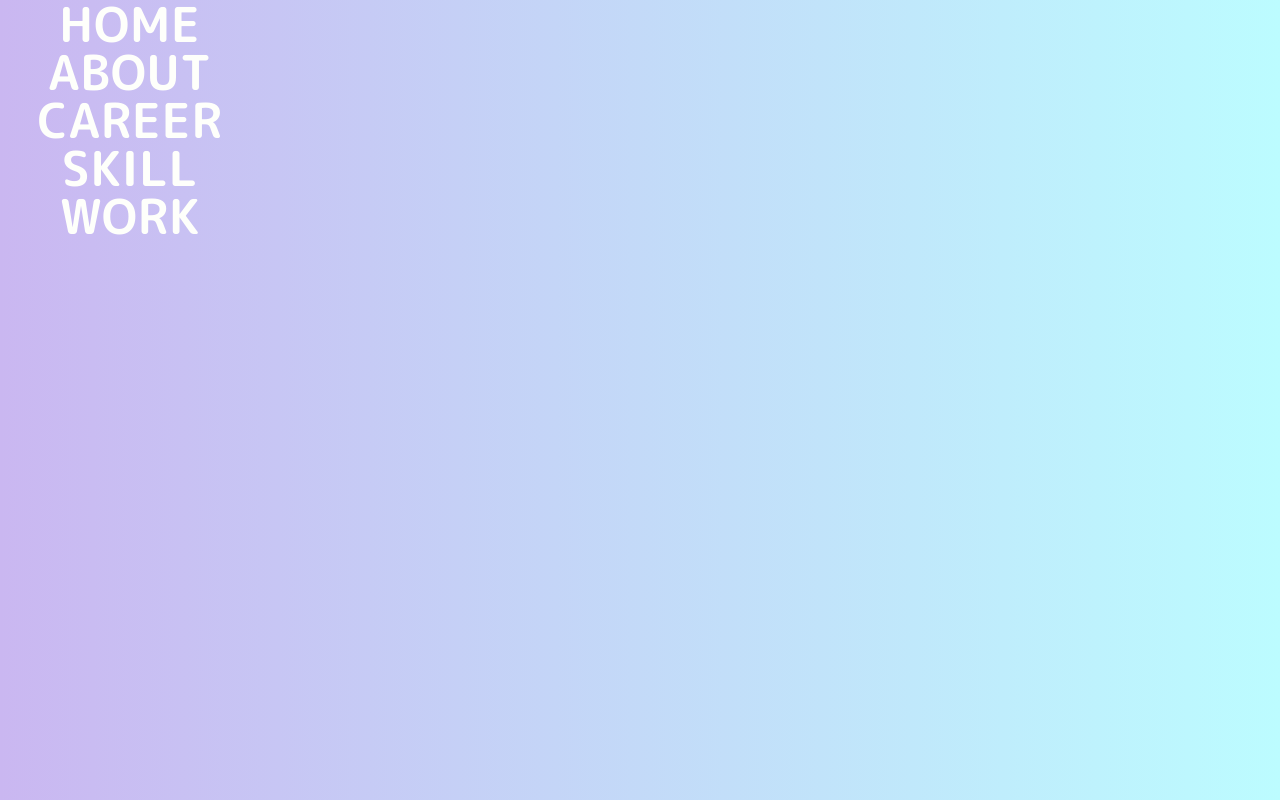
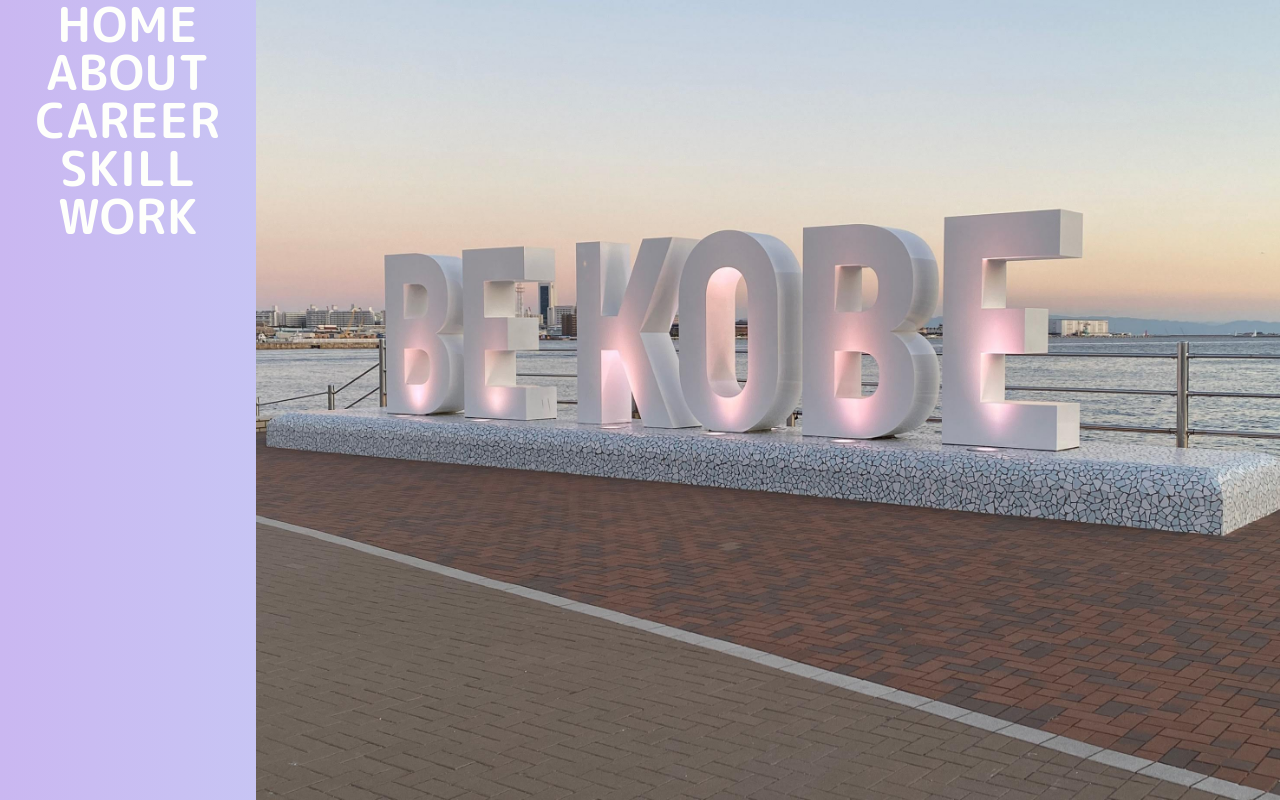
Before and after one commit to chinami1025/next-profile-site, a Next.js app: page / in a window 1280 px wide. Built offline with nearby package versions, Linux system fonts and the light colour scheme.

Commit message:
✨ Homeに新しい画像を追加

```diff
--- a/app/page.tsx
+++ b/app/page.tsx
@@ -1,9 +1,17 @@
+import Image from 'next/image';
+import Header from './components/Header/Header';
 import Nav from './components/Navigation/Nav';
+import kobe from './Images/BEKOBE_01.jpg';
 
 export default function Home() {
   return (
-    <main className='mx-0.5'>
+    <main className='flex'>
       <Nav />
+
+      <div>
+        <Header />
+        <Image src={kobe} alt='BE KOBEの画像' className='h-screen' />
+      </div>
     </main>
   );
 }
```
Also changed, not shown: app/Images/BEKOBE_01.jpg (added).
